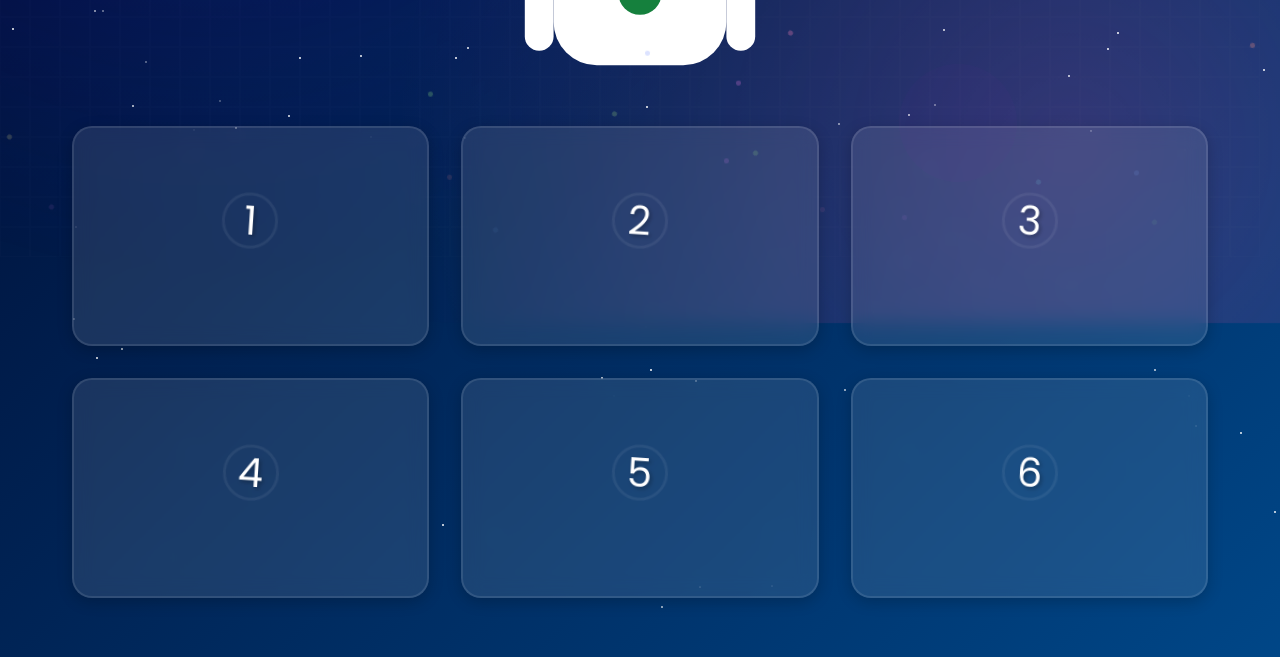
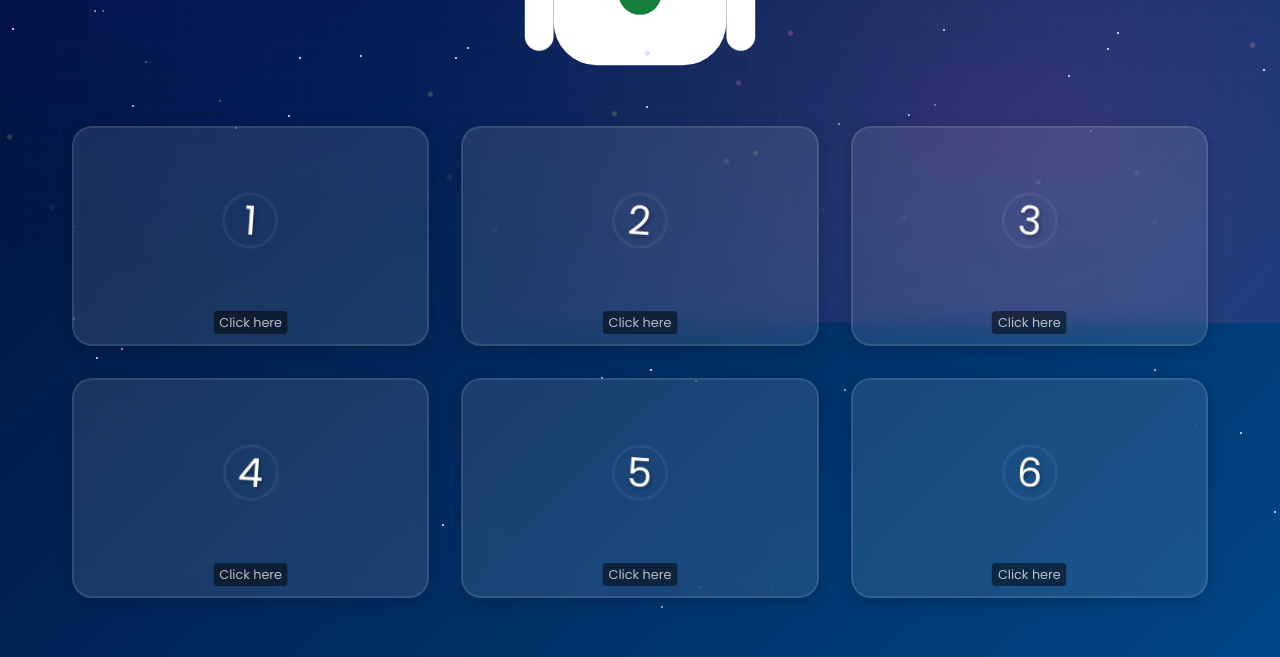
Before and after one commit to Maqui2404/feliz_a-o_nuevo_2025, a plain HTML site: page index.html in a window 1280 px wide. Shown: the part 523-1180 px from the top of the page. Drawn offline with nearby package versions, Linux system fonts and the light colour scheme.

Commit message:
Completo TRUE

```diff
--- a/index.html
+++ b/index.html
@@ -857,6 +857,32 @@
         }
         100% {
           transform: rotate(0deg);
+        }
+      }
+    </style>
+
+    <style>
+      .click-hint {
+        position: absolute;
+        bottom: 10px; /* Ajusta según la ubicación deseada */
+        left: 50%;
+        transform: translateX(-50%);
+        font-size: 0.8rem;
+        color: rgba(255, 255, 255, 0.7);
+        background: rgba(0, 0, 0, 0.5);
+        padding: 2px 6px;
+        border-radius: 4px;
+        pointer-events: none; /* Para que no interfiera con el clic */
+        animation: fadeInOut 2s infinite ease-in-out;
+      }
+
+      @keyframes fadeInOut {
+        0%,
+        100% {
+          opacity: 0.8;
+        }
+        50% {
+          opacity: 1;
         }
       }
     </style>
@@ -982,6 +1008,7 @@
         <div class="card-inner">
           <div class="card-front">
             <div class="card-number floating">1</div>
+            <span class="click-hint">Click here</span>
           </div>
           <div class="card-back">
             <p class="message">
@@ -995,6 +1022,7 @@
         <div class="card-inner">
           <div class="card-front">
             <div class="card-number floating">2</div>
+            <span class="click-hint">Click here</span>
           </div>
           <div class="card-back">
             <p class="message">
@@ -1008,6 +1036,7 @@
         <div class="card-inner">
           <div class="card-front">
             <div class="card-number floating">3</div>
+            <span class="click-hint">Click here</span>
           </div>
           <div class="card-back">
             <p class="message">
@@ -1021,6 +1050,7 @@
         <div class="card-inner">
           <div class="card-front">
             <div class="card-number floating">4</div>
+            <span class="click-hint">Click here</span>
           </div>
           <div class="card-back">
             <p class="message">
@@ -1034,6 +1064,8 @@
         <div class="card-inner">
           <div class="card-front">
             <div class="card-number floating">5</div>
+            <span class="click-hint">Click here</span>
+
           </div>
           <div class="card-back">
             <p class="message">
@@ -1047,6 +1079,7 @@
         <div class="card-inner">
           <div class="card-front">
             <div class="card-number floating">6</div>
+            <span class="click-hint">Click here</span>
           </div>
           <div class="card-back">
             <p class="message">
```
